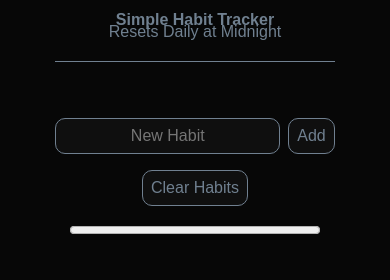
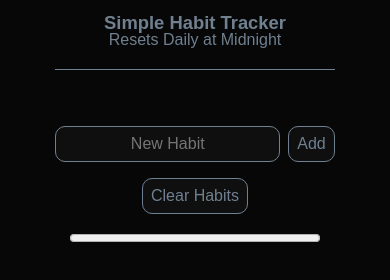
Before and after one commit to 338pd/338pd.github.io, a plain HTML site: page index.html in a window 390 px wide. Drawn offline with Linux system fonts and the light colour scheme.

Commit message:
Update style.css

```diff
--- a/css/style.css
+++ b/css/style.css
@@ -172,6 +172,6 @@ body {
 
   @media only screen and (max-width: 600px) {
     h1 {
-      font-size: 1rem;
+      font-size: 1.15rem;
     }
   }
```
